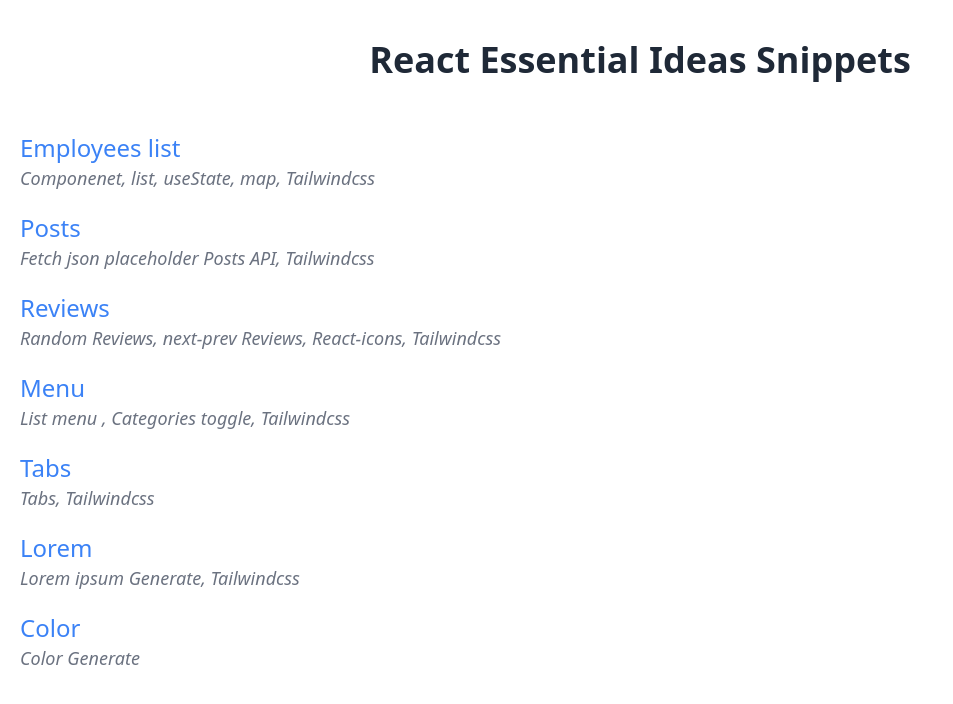
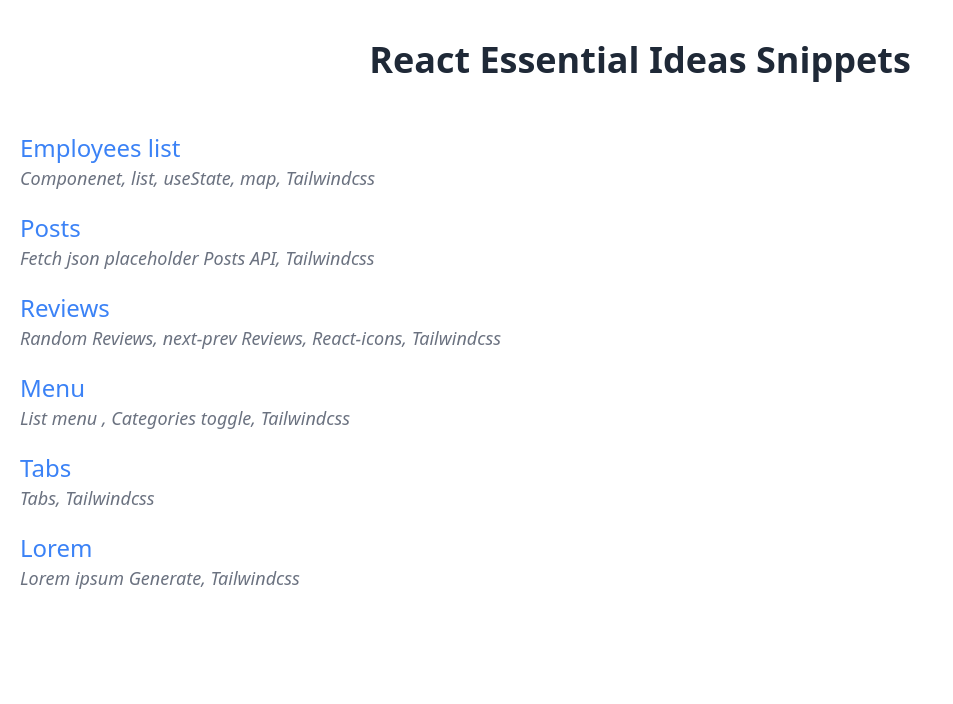
Before and after one commit to abdelfattah90/React-Essential-Ideas-Snippets, a React (Create React App) app: page / in a window 1280 px wide. Shown: the top 704 px of the page, without its empty margins (0-953 px from the left). Built offline with nearby package versions, Linux system fonts and the light colour scheme.

Commit message:
Fix error depoly && Finished

```diff
--- a/src/projects/Home.jsx
+++ b/src/projects/Home.jsx
@@ -37,12 +37,6 @@ const Home = () => {
       title: 'Lorem',
       desc: 'Lorem ipsum Generate, Tailwindcss',
     },
-    {
-      id: 7,
-      url: 'color',
-      title: 'Color',
-      desc: 'Color Generate',
-    },
   ]
   return (
     <div className='container p-5'>
```
